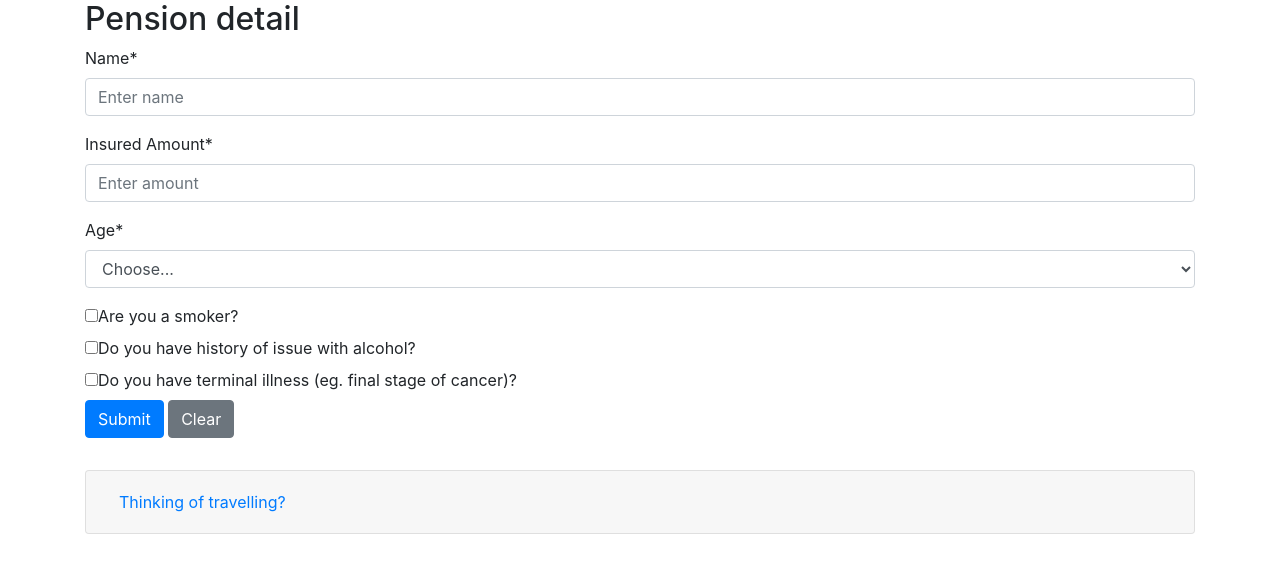
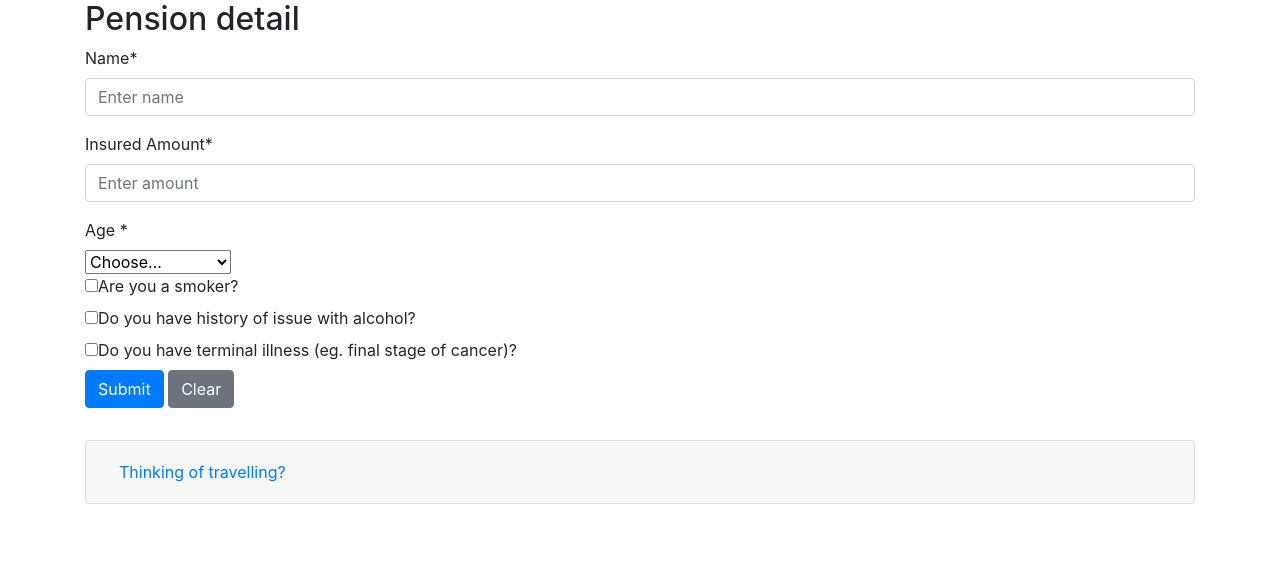
Before and after one commit to jicks914/webcoda-react-challenge-jw, a React (Create React App) app: page / in a window 1280 px wide. Shown: the top 572 px of the page. Built offline with nearby package versions, Linux system fonts and the light colour scheme.

Commit message:
fix reset for age select dropdown

```diff
--- a/src/components/PensionDetail.js
+++ b/src/components/PensionDetail.js
@@ -22,7 +22,7 @@ class PensionCalculation extends React.Component {
       personalDetail: {
         name: '',
         amount: '',
-        age: '',
+        age: null,
         isSmoker: false,
         isDrinker: false,
         isTerminallyIll: false,
@@ -84,6 +84,10 @@ class PensionCalculation extends React.Component {
     });
   }
 
+  handleSelectUpdate = (e) => {
+    this.setState({ personalDetail : { ...this.state.personalDetail, [e.target.name]: e.target.value}});
+  }
+
   handleCheckboxUpdate = (e) => {
     this.setState({ personalDetail : { ...this.state.personalDetail, [e.target.name]: e.target.checked}});
   }
@@ -109,6 +113,7 @@ class PensionCalculation extends React.Component {
           <Form.Group id="name" controlId="nameInput">
             <Form.Label>Name*</Form.Label>
             <Form.Control
+              required
               type="text"
               placeholder="Enter name"
               onChange={(e) => {
@@ -122,6 +127,7 @@ class PensionCalculation extends React.Component {
           <Form.Group id="amount" controlId="amountInput">
             <Form.Label>Insured Amount*</Form.Label>
             <Form.Control
+              required
               type="text"
               placeholder="Enter amount"
               onChange={(e) => {
@@ -132,23 +138,22 @@ class PensionCalculation extends React.Component {
             />
           </Form.Group>
 
-          <Form.Group id="age" controlId="ageInput">
-            <Form.Label>Age*</Form.Label>
-            <Form.Control
-              as="select"
-              defaultValue="Choose..."
-              onChange={(e) => {
-                const age = e.target.value;
-                const { personalDetail } = this.state;
-                personalDetail.age = age;
-              }}
+          <div>
+            <div>
+              <label>Age *</label>
+            </div>
+            <select
+              required
+              value={this.state.personalDetail.age ? this.state.personalDetail.age : ''}
+              onChange={this.handleSelectUpdate}
+              name="age"
             >
-              <option>Choose...</option>
+              <option value="">Choose...</option>
               <option value="21-40">Between 21 - 40</option>
               <option value="41-60">Between 41 - 60</option>
               <option value="61-">Above 60</option>
-            </Form.Control>
-          </Form.Group>
+            </select>
+          </div>
 
           <div>
             <label>
```
